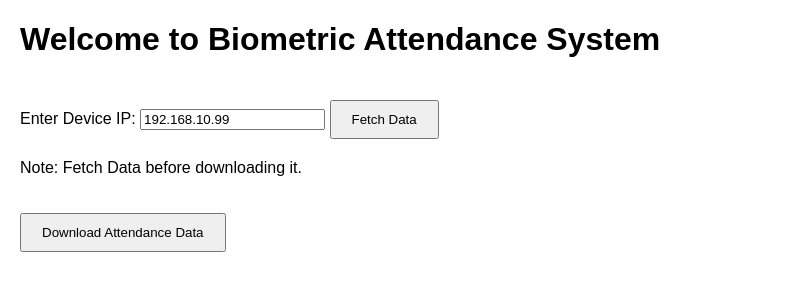
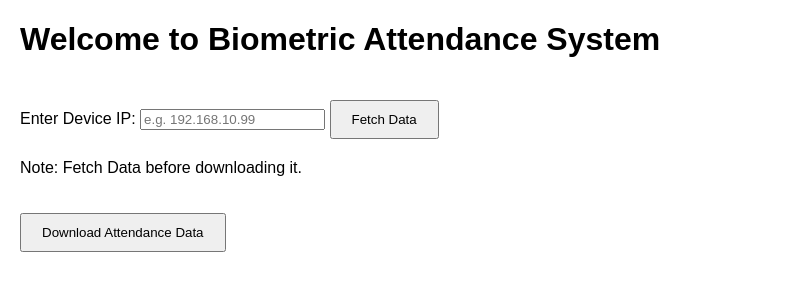
Before and after one commit to anees-hussain/zkteco-biometric-device-electronjs, an Electron app: page index.html in a window 800 px wide. Drawn offline with Linux system fonts and the light colour scheme.

Commit message:
Update index.html
removed value from input field

```diff
--- a/index.html
+++ b/index.html
@@ -15,7 +15,6 @@
         type="text"
         id="ipInput"
         placeholder="e.g. 192.168.10.99"
-        value="192.168.10.99"
       />
       <button id="fetchDataBtn">Fetch Data</button>
     </div>
```
